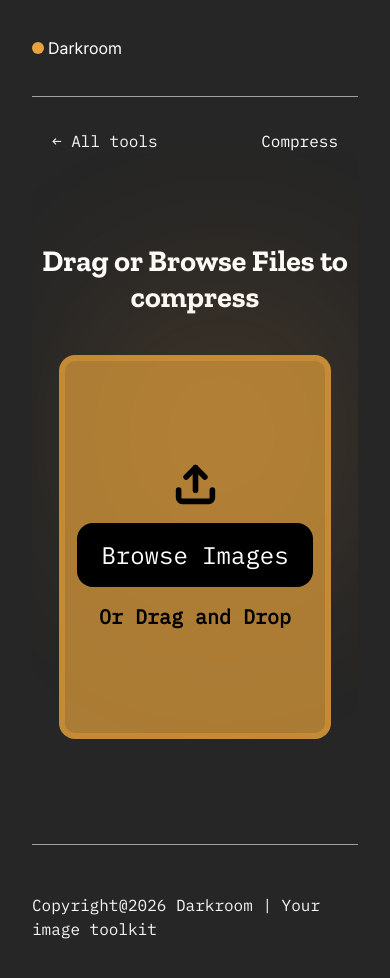
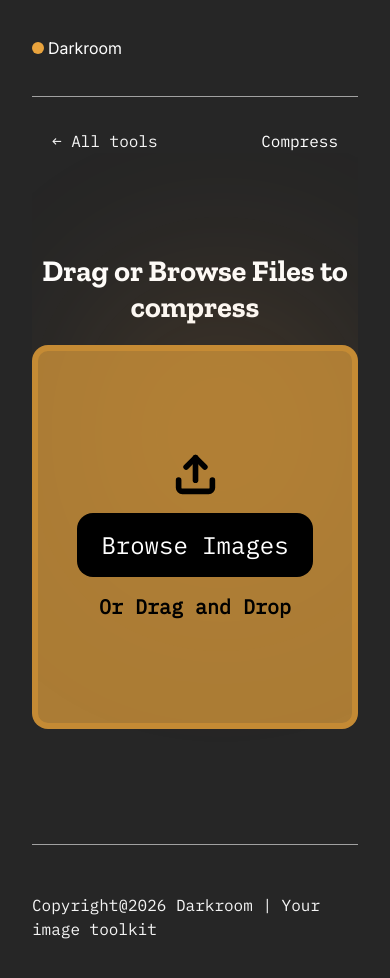
Before and after one commit to ibrahimhere47/Darkroom-v2, a React (Vite) app: page /tools/compress in a window 390 px wide. Shown: the top 978 px of the page. Built offline with nearby package versions, Linux system fonts and the light colour scheme.

Commit message:
Empty Tool Page responsive update

```diff
--- a/src/components/tool-page-comps/ToolPageEmptyLook.jsx
+++ b/src/components/tool-page-comps/ToolPageEmptyLook.jsx
@@ -50,13 +50,13 @@ const ToolPageEmptyLook = (props) => {
                         />
                     </div>
 
-                    <div className="text-center max-w-lg mb-10">
+                    <div className="text-center max-w-lg mb-5 md:mb-8 xl:mb-10">
                         <h1 className="text-3xl sm:text-5xl font-zilla flex flex-wrap justify-center gap-x-3 gap-y-1">
                             Drag or Browse Files to {tool.id}
                         </h1>
                     </div>
 
-                    <div className='w-5/6 h-full'>
+                    <div className='w-full md:w-5/6 h-full'>
                         <ToolPageDropZone setFiles={props.setFiles} />
                     </div>
                 </div>
```
